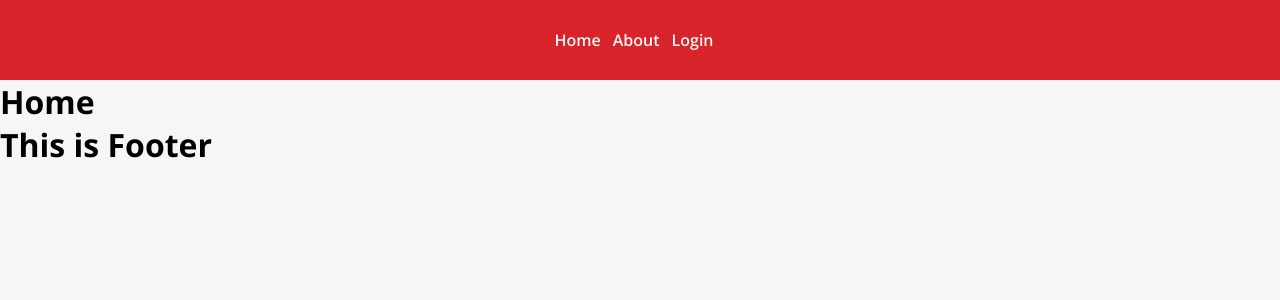
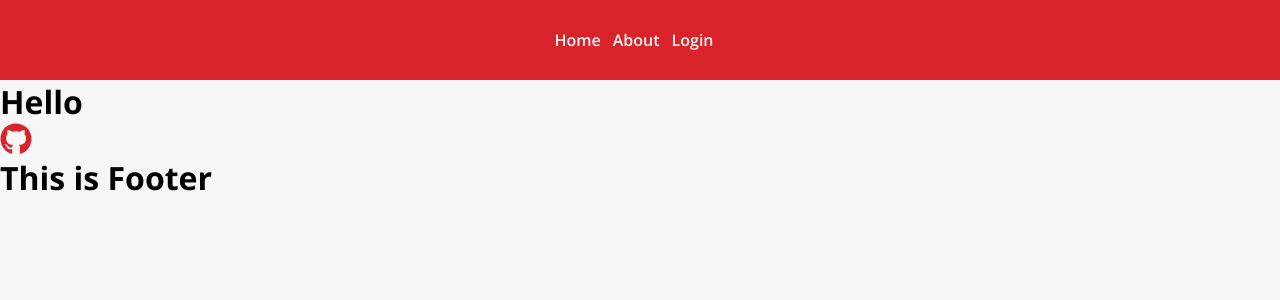
Before and after one commit to Saketkhare2000/ressol, a React (Create React App) app: page / in a window 1280 px wide. Shown: the top 300 px of the page. Built offline with nearby package versions, Linux system fonts and the light colour scheme.

Commit message:
Updated packages and tried Font Awesome for React

```diff
--- a/src/App.js
+++ b/src/App.js
@@ -1,11 +1,17 @@
 //import global css
 import { BrowserRouter, Route, Routes } from "react-router-dom";
+// import reactDom from "react-dom";
 import "../src/Styles/global.css";
 import Footer from "./Components/Footer";
 import Nav from "./Components/Nav";
 import WebProvider from "./Context/WebContext";
 import About from "./Pages/About";
 import Home from "./Pages/Home";
+import { library } from "@fortawesome/fontawesome-svg-core";
+import { fab } from "@fortawesome/free-brands-svg-icons";
+import { fas } from "@fortawesome/free-solid-svg-icons";
+import { far } from "@fortawesome/free-regular-svg-icons";
+library.add(fab, fas, far);
 
 function App() {
   return (
--- a/src/Pages/Home.js
+++ b/src/Pages/Home.js
@@ -1,9 +1,12 @@
 import React from "react";
+import { FontAwesomeIcon } from "@fortawesome/react-fontawesome";
+import "../Styles/global.css";
 
 const Home = () => {
   return (
     <div className="page">
-      <h1>Home</h1>
+      <h1>Hello</h1>
+      <FontAwesomeIcon icon={["fab", "github"]} />
     </div>
   );
 };
--- a/src/Styles/global.css
+++ b/src/Styles/global.css
@@ -20,3 +20,7 @@
 .page {
   margin-top: 10vh;
 }
+.page svg {
+  font-size: 2rem;
+  color: var(--brand--red);
+}
```
Also changed, not shown: package.json (+6 -1 lines), 1 other file (tests, documents, lock files or other folders).
